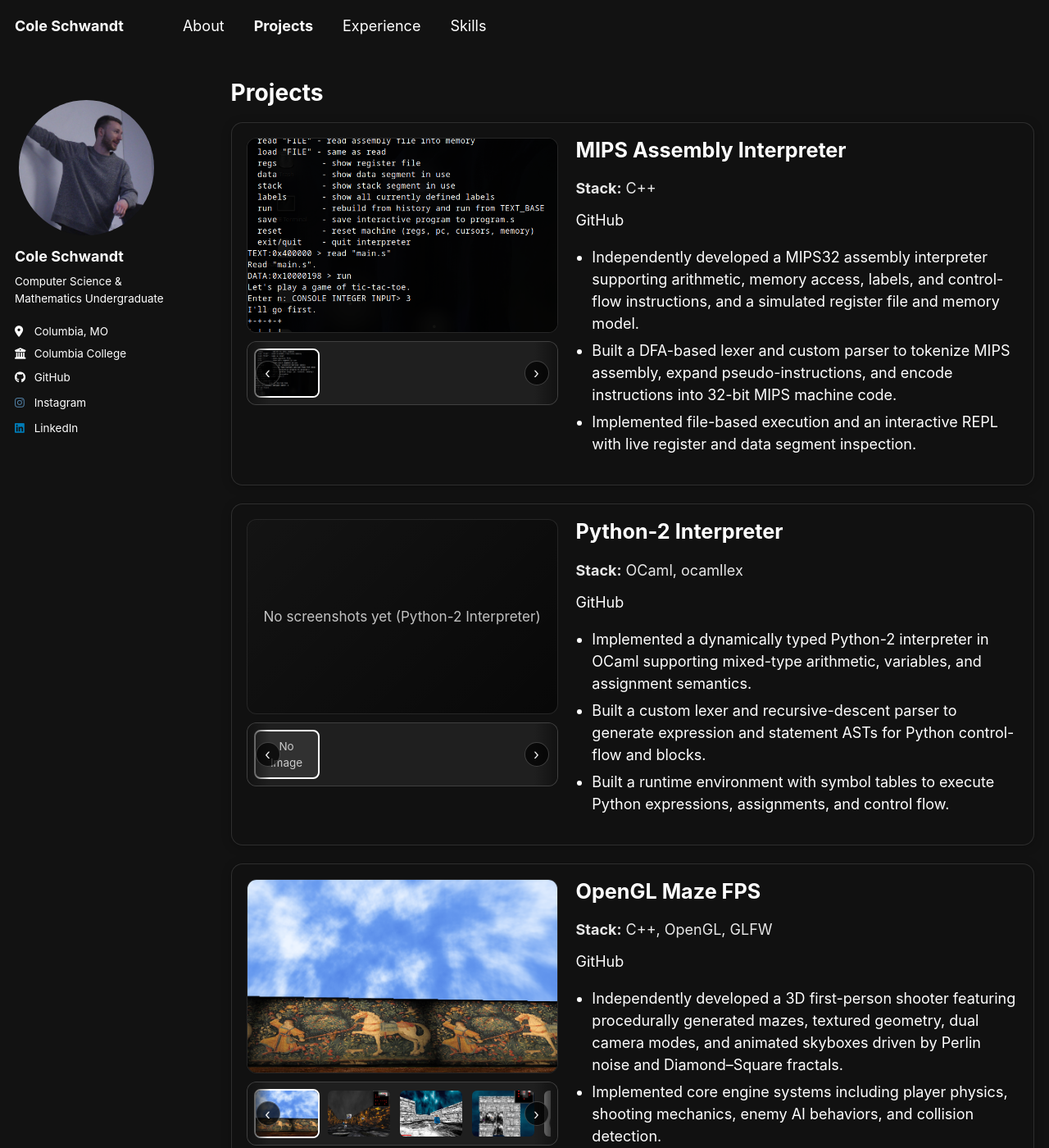
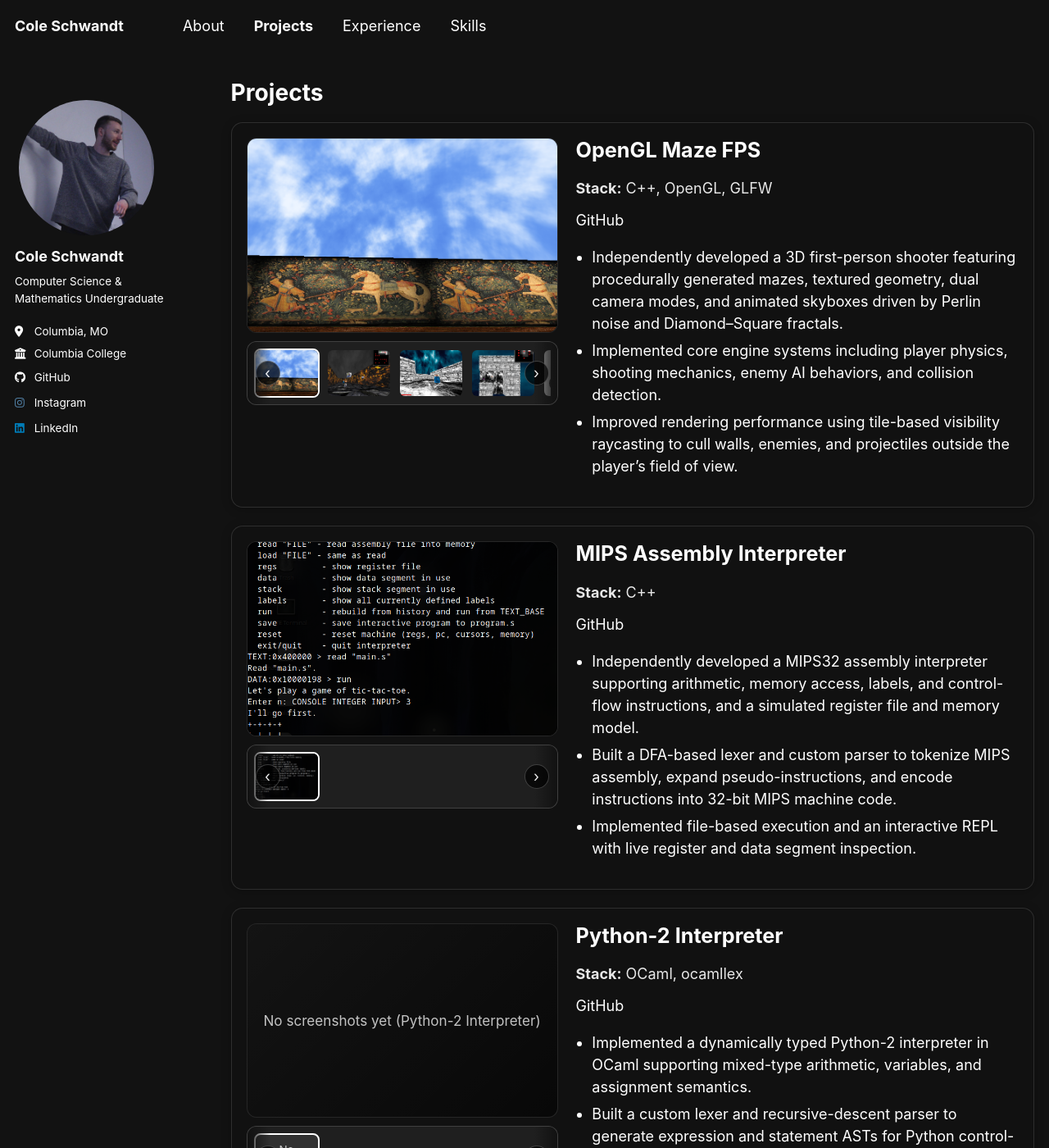
Before and after one commit to ctschwandt/ctschwandt.github.io, a Jekyll site: the page built from _pages/projects.html, in a window 1280 px wide and 1400 px high. Shown: the whole window at 82% size. Built offline with Jekyll 4.4.1, drawn with Linux system fonts in a browser that asks for light colours; a script bundle is joined from its source files by our own code; library files that are not in the unit come from our copies; comment, search, counter and statistics services are not loaded; some of the changed text lies outside the part shown; grey boxes are pictures that could not be loaded.

```diff
--- a/_pages/projects.html
+++ b/_pages/projects.html
@@ -203,7 +203,7 @@ author_profile: true
   letter-spacing: 0.06em;
   border-radius: 999px;
   background: rgba(0,0,0,0.70);
-  border: 1px solid rgba(255,255,255,0.22);
+  border: 1px solid rgba(255,255,255,0.22));
   color: rgba(255,255,255,0.9);
   pointer-events: none;
 }
@@ -449,6 +449,77 @@ document.addEventListener("DOMContentLoaded", () => {
 <div class="projects-wrap">
 
   <!-- =========================
+       PROJECT: OpenGL Maze FPS
+       ========================= -->
+  <section class="project-card">
+    <div class="media-viewer">
+      <div class="media-main">
+        <button class="img-open" type="button" onclick="openLightbox('{{ base_path }}/images/projects/maze1.png')">
+          <img src="{{ base_path }}/images/projects/maze1.png" alt="OpenGL Maze FPS preview">
+        </button>
+      </div>
+
+      <div class="media-thumbs-wrap">
+        <div class="media-thumbs-bar">
+          <button class="thumb-nav left" onclick="scrollThumbs(this,-1)" aria-label="Scroll thumbnails left">‹</button>
+          <div class="media-thumbs">
+            <div class="media-thumb active"
+              onclick="switchMedia(this.closest('.media-viewer'),'image','{{ base_path }}/images/projects/maze1.png',this)">
+              <img src="{{ base_path }}/images/projects/maze1.png" alt="maze1">
+            </div>
+
+            <div class="media-thumb"
+              onclick="switchMedia(this.closest('.media-viewer'),'image','{{ base_path }}/images/projects/maze2.png',this)">
+              <img src="{{ base_path }}/images/projects/maze2.png" alt="maze2">
+            </div>
+
+            <div class="media-thumb"
+              onclick="switchMedia(this.closest('.media-viewer'),'image','{{ base_path }}/images/projects/maze3.png',this)">
+              <img src="{{ base_path }}/images/projects/maze3.png" alt="maze3">
+            </div>
+
+            <div class="media-thumb"
+              onclick="switchMedia(this.closest('.media-viewer'),'image','{{ base_path }}/images/projects/maze4.png',this)">
+              <img src="{{ base_path }}/images/projects/maze4.png" alt="maze4">
+            </div>
+
+            <div class="media-thumb video"
+              onclick="switchMedia(this.closest('.media-viewer'),'video','https://res.cloudinary.com/doojblikb/video/upload/v1771344915/landon_not_allowed_perlin_elwn8y.mp4',this)">
+              <img src="https://res.cloudinary.com/doojblikb/video/upload/so_0,du_1,w_240,f_jpg/v1771344915/landon_not_allowed_perlin_elwn8y.jpg" alt="Perlin noise demo">
+            </div>
+
+            <div class="media-thumb video"
+              onclick="switchMedia(this.closest('.media-viewer'),'video','https://res.cloudinary.com/doojblikb/video/upload/v1771344916/robert_cube_short_so5lfj.mp4',this)">
+              <img src="https://res.cloudinary.com/doojblikb/video/upload/so_0,du_1,w_240,f_jpg/v1771344916/robert_cube_short_so5lfj.jpg" alt="Cube demo">
+            </div>
+
+            <div class="media-thumb video"
+              onclick="switchMedia(this.closest('.media-viewer'),'video','https://res.cloudinary.com/doojblikb/video/upload/v1771344940/liow_sphere_wu9uio.mp4',this)">
+              <img src="https://res.cloudinary.com/doojblikb/video/upload/so_0,du_1,w_240,f_jpg/v1771344940/liow_sphere_wu9uio.jpg" alt="Sphere demo">
+            </div>
+          </div>
+          <button class="thumb-nav right" onclick="scrollThumbs(this,1)" aria-label="Scroll thumbnails right">›</button>
+        </div>
+      </div>
+    </div>
+
+    <div>
+      <h2 class="project-title">OpenGL Maze FPS</h2>
+      <p class="project-meta"><strong>Stack:</strong> C++, OpenGL, GLFW</p>
+
+      <div class="project-links">
+        <a href="https://github.com/ctschwandt/OpenGL-Maze-FPS" target="_blank" rel="noopener">GitHub</a>
+      </div>
+
+      <ul class="project-bullets">
+        <li>Independently developed a 3D first-person shooter featuring procedurally generated mazes, textured geometry, dual camera modes, and animated skyboxes driven by Perlin noise and Diamond–Square fractals.</li>
+        <li>Implemented core engine systems including player physics, shooting mechanics, enemy AI behaviors, and collision detection.</li>
+        <li>Improved rendering performance using tile-based visibility raycasting to cull walls, enemies, and projectiles outside the player’s field of view.</li>
+      </ul>
+    </div>
+  </section>
+
+  <!-- =========================
        PROJECT: MIPS Interpreter
        ========================= -->
   <section class="project-card">
@@ -524,77 +595,6 @@ document.addEventListener("DOMContentLoaded", () => {
         <li>Implemented a dynamically typed Python-2 interpreter in OCaml supporting mixed-type arithmetic, variables, and assignment semantics.</li>
         <li>Built a custom lexer and recursive-descent parser to generate expression and statement ASTs for Python control-flow and blocks.</li>
         <li>Built a runtime environment with symbol tables to execute Python expressions, assignments, and control flow.</li>
-      </ul>
-    </div>
-  </section>
-
-  <!-- =========================
-       PROJECT: OpenGL Maze FPS
-       ========================= -->
-  <section class="project-card">
-    <div class="media-viewer">
-      <div class="media-main">
-        <button class="img-open" type="button" onclick="openLightbox('{{ base_path }}/images/projects/maze1.png')">
-          <img src="{{ base_path }}/images/projects/maze1.png" alt="OpenGL Maze FPS preview">
-        </button>
-      </div>
-
-      <div class="media-thumbs-wrap">
-        <div class="media-thumbs-bar">
-          <button class="thumb-nav left" onclick="scrollThumbs(this,-1)" aria-label="Scroll thumbnails left">‹</button>
-          <div class="media-thumbs">
-            <div class="media-thumb active"
-              onclick="switchMedia(this.closest('.media-viewer'),'image','{{ base_path }}/images/projects/maze1.png',this)">
-              <img src="{{ base_path }}/images/projects/maze1.png" alt="maze1">
-            </div>
-
-            <div class="media-thumb"
-              onclick="switchMedia(this.closest('.media-viewer'),'image','{{ base_path }}/images/projects/maze2.png',this)">
-              <img src="{{ base_path }}/images/projects/maze2.png" alt="maze2">
-            </div>
-
-            <div class="media-thumb"
-              onclick="switchMedia(this.closest('.media-viewer'),'image','{{ base_path }}/images/projects/maze3.png',this)">
-              <img src="{{ base_path }}/images/projects/maze3.png" alt="maze3">
-            </div>
-
-            <div class="media-thumb"
-              onclick="switchMedia(this.closest('.media-viewer'),'image','{{ base_path }}/images/projects/maze4.png',this)">
-              <img src="{{ base_path }}/images/projects/maze4.png" alt="maze4">
-            </div>
-
-            <div class="media-thumb video"
-              onclick="switchMedia(this.closest('.media-viewer'),'video','https://res.cloudinary.com/doojblikb/video/upload/v1771344915/landon_not_allowed_perlin_elwn8y.mp4',this)">
-              <img src="https://res.cloudinary.com/doojblikb/video/upload/so_0,du_1,w_240,f_jpg/v1771344915/landon_not_allowed_perlin_elwn8y.jpg" alt="Perlin noise demo">
-            </div>
-
-            <div class="media-thumb video"
-              onclick="switchMedia(this.closest('.media-viewer'),'video','https://res.cloudinary.com/doojblikb/video/upload/v1771344916/robert_cube_short_so5lfj.mp4',this)">
-              <img src="https://res.cloudinary.com/doojblikb/video/upload/so_0,du_1,w_240,f_jpg/v1771344916/robert_cube_short_so5lfj.jpg" alt="Cube demo">
-            </div>
-
-            <div class="media-thumb video"
-              onclick="switchMedia(this.closest('.media-viewer'),'video','https://res.cloudinary.com/doojblikb/video/upload/v1771344940/liow_sphere_wu9uio.mp4',this)">
-              <img src="https://res.cloudinary.com/doojblikb/video/upload/so_0,du_1,w_240,f_jpg/v1771344940/liow_sphere_wu9uio.jpg" alt="Sphere demo">
-            </div>
-          </div>
-          <button class="thumb-nav right" onclick="scrollThumbs(this,1)" aria-label="Scroll thumbnails right">›</button>
-        </div>
-      </div>
-    </div>
-
-    <div>
-      <h2 class="project-title">OpenGL Maze FPS</h2>
-      <p class="project-meta"><strong>Stack:</strong> C++, OpenGL, GLFW</p>
-
-      <div class="project-links">
-        <a href="https://github.com/ctschwandt/OpenGL-Maze-FPS" target="_blank" rel="noopener">GitHub</a>
-      </div>
-
-      <ul class="project-bullets">
-        <li>Independently developed a 3D first-person shooter featuring procedurally generated mazes, textured geometry, dual camera modes, and animated skyboxes driven by Perlin noise and Diamond–Square fractals.</li>
-        <li>Implemented core engine systems including player physics, shooting mechanics, enemy AI behaviors, and collision detection.</li>
-        <li>Improved rendering performance using tile-based visibility raycasting to cull walls, enemies, and projectiles outside the player’s field of view.</li>
       </ul>
     </div>
   </section>
@@ -740,6 +740,47 @@ document.addEventListener("DOMContentLoaded", () => {
     </div>
   </section>
 
+  <!-- =========================
+       PROJECT: Othello (JavaFX)
+       ========================= -->
+  <section class="project-card">
+    <div class="media-viewer">
+      <div class="media-main">
+        <button class="img-open" type="button" onclick="openLightbox('{{ base_path }}/images/projects/java_othello1.png')">
+          <img src="{{ base_path }}/images/projects/java_othello1.png" alt="Othello (JavaFX) preview">
+        </button>
+      </div>
+
+      <div class="media-thumbs-wrap">
+        <div class="media-thumbs-bar">
+          <button class="thumb-nav left" onclick="scrollThumbs(this,-1)" aria-label="Scroll thumbnails left">‹</button>
+          <div class="media-thumbs">
+            <div class="media-thumb active"
+              onclick="switchMedia(this.closest('.media-viewer'),'image','{{ base_path }}/images/java_othello1.png',this)">
+              <img src="{{ base_path }}/images/projects/java_othello1.png" alt="Othello screenshot">
+            </div>
+          </div>
+          <button class="thumb-nav right" onclick="scrollThumbs(this,1)" aria-label="Scroll thumbnails right">›</button>
+        </div>
+      </div>
+    </div>
+
+    <div>
+      <h2 class="project-title">Othello (JavaFX)</h2>
+      <p class="project-meta"><strong>Stack:</strong> Java, JavaFX</p>
+
+      <div class="project-links">
+        <a href="https://github.com/ctschwandt/JavaFX-Othello" target="_blank" rel="noopener">GitHub</a>
+      </div>
+
+      <ul class="project-bullets">
+        <li>Built a JavaFX implementation of Othello with configurable board sizes, a setup mode for custom starting positions, and a responsive resizable UI.</li>
+        <li>Implemented fully enforced game rules including legal move detection, piece flipping, turn progression, and end-game scoring.</li>
+        <li>Added save/load support by serializing game state (board, turn, and settings) into a persistent text format.</li>
+      </ul>
+    </div>
+  </section>
+
   <section class="projects-footer">
     <strong>Additional Projects:</strong>
     Procedural Terrain Generator (OpenGL), Mandelbrot Fractal (OpenGL), IMDb Database Clone (SQL),
```
Also changed, not shown: _pages/about.html (+32 -2 lines), images/projects/java_othello1.png (added).
